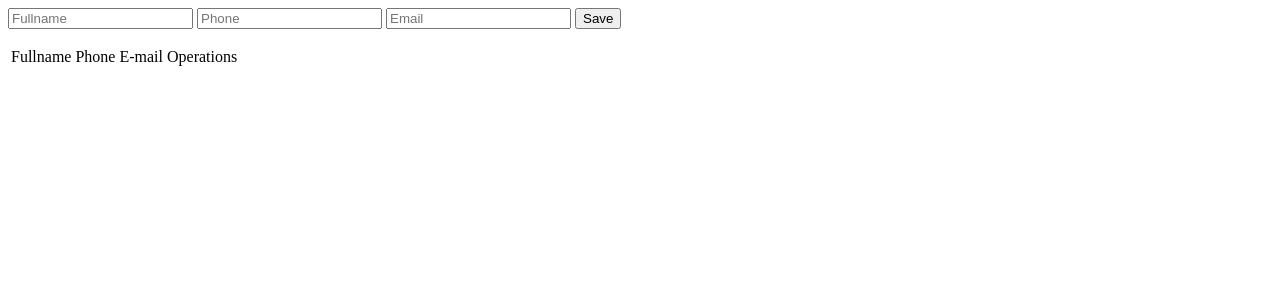
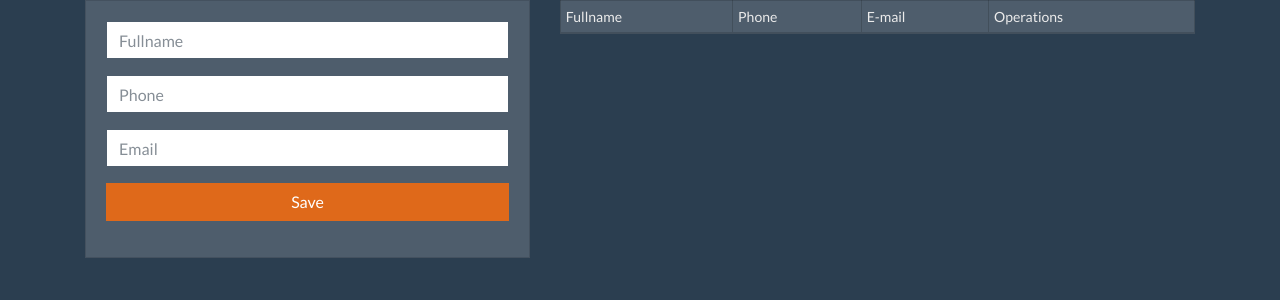
Before and after one commit to Reymon99/Agenda-de-Contactos-Flask, a Flask app: page / in a window 1280 px wide. Shown: the top 300 px of the page. Run offline with Flask 2, Linux system fonts and the light colour scheme; data that the repository does not hold is empty; some libraries are stand-ins or nearby versions.

Commit message:
Estilos ventana principal

```diff
--- a/templates/edit_contact.html
+++ b/templates/edit_contact.html
@@ -1,6 +1,10 @@
+{% extends 'layout.html' %}
+
+{% block body %}
     <form action="/update/{{ contact['id'] }}" method="POST">
         <input type="text" name="fullname" placeholder="Fullname" value="{{ contact['fullname'] }}">
         <input type="text" name="phone" placeholder="Phone" value="{{ contact['phone'] }}">
         <input type="email" name="email" placeholder="Email" value="{{ contact['email'] }}">
         <button type="submit">Save</button>
     </form>
+{% endblock %}
--- a/templates/index.html
+++ b/templates/index.html
@@ -1,19 +1,39 @@
+{% extends 'layout.html' %}
+
+{% block body %}
+    <div class="row">
+        <div class="col-md-5">
             {% with messages = get_flashed_messages() %}
                 {% if messages %}
                     {% for message in messages %}
+                        <div class="alert alert-success alert-dismissible fade show" role="alert">
                             <p>{{ message }}</p>
+                            <button type="button" class="close" data-dismiss="alert" aria-label="Close">
+                                <span aria-hidden="true">&times;</span>
+                            </button>
+                        </div>
                     {% endfor %}
                 {% endif %}
             {% endwith %}
-
+            <div class="card card-body">
                 <form action="/add_contact" method="POST">
-    <input type="text" name="fullname" placeholder="Fullname">
-    <input type="text" name="phone" placeholder="Phone">
-    <input type="email" name="email" placeholder="Email">
-    <button type="submit">Save</button>
+                    <div class="form-group">
+                        <input type="text" name="fullname" placeholder="Fullname" class="form-control">
+                    </div>
+                    <div class="form-group">
+                        <input type="text" name="phone" placeholder="Phone" class="form-control">
+                    </div>
+                    <div class="form-group">
+                        <input type="email" name="email" placeholder="Email" class="form-control">
+                    </div>
+                    <div class="form-group">
+                        <button type="submit" class="btn btn-primary btn-block">Save</button>
+                    </div>
                 </form>
-
-<table>
+            </div>
+        </div>
+        <div class="col-md-7">
+            <table class="table table-striped table-bordered bg-dark table-sm">
                 <thead>
                     <tr>
                         <td>Fullname</td>
@@ -29,10 +49,13 @@
                             <td>{{ contact['phone'] }}</td>
                             <td>{{ contact['email'] }}</td>
                             <td>
-                    <a href="/edit/{{ contact['id'] }}">Edit</a>
-                    <a href="/delete/{{ contact['id'] }}">Delete</a>
+                                <a href="/edit/{{ contact['id'] }}" class="btn btn-info">Edit</a>
+                                <a href="/delete/{{ contact['id'] }}" class="btn btn-danger">Delete</a>
                             </td>
                         </tr>
                     {% endfor %}
                 </tbody>
             </table>
+        </div>
+    </div>
+{% endblock %}
--- a/templates/layout.html
+++ b/templates/layout.html
@@ -2,9 +2,18 @@
 <html lang="en">
 <head>
     <meta charset="UTF-8">
-    <title>Title</title>
+    <title>Contact Flask App</title>
+    <link rel="stylesheet" href="https://bootswatch.com/4/superhero/bootstrap.min.css">
 </head>
 <body>
+    <div class="container">
+        {% block body %}
+        {% endblock %}
+    </div>
 
+    <!-- scripts -->
+    <script src="https://code.jquery.com/jquery-3.3.1.slim.min.js" integrity="sha384-q8i/X+965DzO0rT7abK41JStQIAqVgRVzpbzo5smXKp4YfRvH+8abtTE1Pi6jizo" crossorigin="anonymous"></script>
+    <script src="https://cdnjs.cloudflare.com/ajax/libs/popper.js/1.14.7/umd/popper.min.js" integrity="sha384-UO2eT0CpHqdSJQ6hJty5KVphtPhzWj9WO1clHTMGa3JDZwrnQq4sF86dIHNDz0W1" crossorigin="anonymous"></script>
+    <script src="https://stackpath.bootstrapcdn.com/bootstrap/4.3.1/js/bootstrap.min.js" integrity="sha384-JjSmVgyd0p3pXB1rRibZUAYoIIy6OrQ6VrjIEaFf/nJGzIxFDsf4x0xIM+B07jRM" crossorigin="anonymous"></script>
 </body>
 </html>
```
Lines whose indentation alone changed are shown as unchanged.
